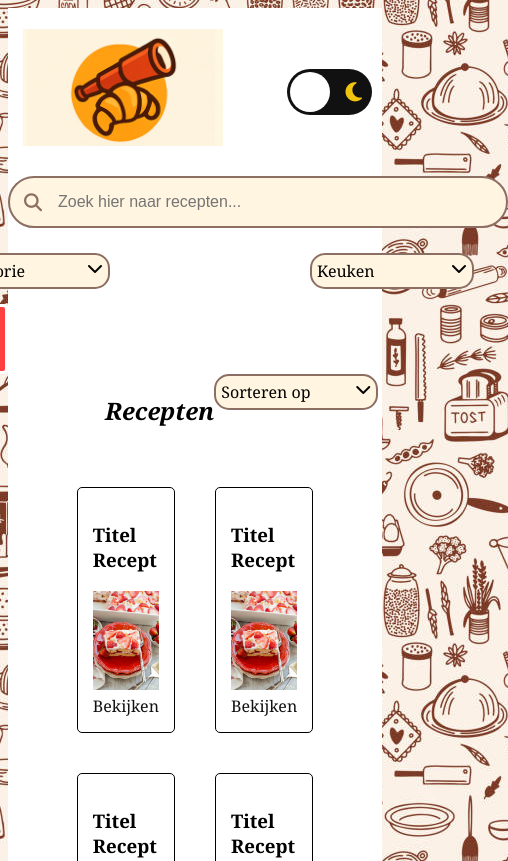
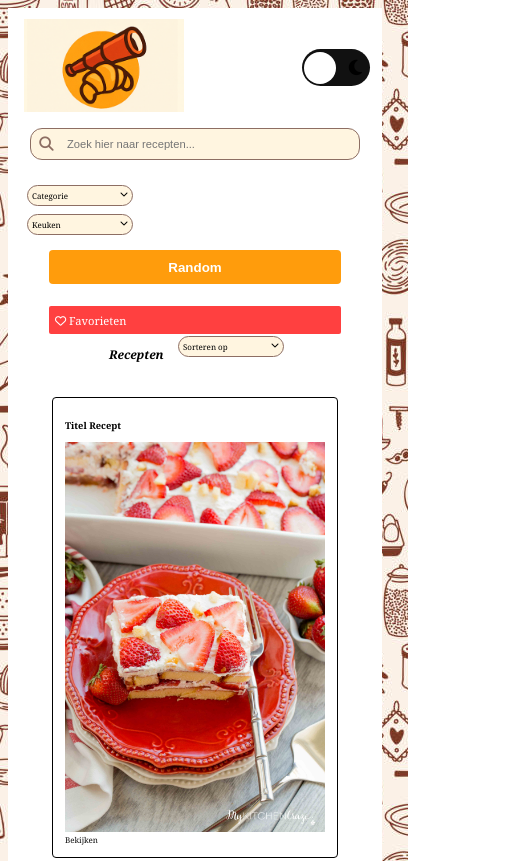
Before and after one commit to digayk/Project-WA, a website built with Vite: page Web App/index.html in a window 390 px wide. Shown: the top 861 px of the page, 508 px wide, since content can reach past the window. Built offline with nearby package versions, Linux system fonts and the light colour scheme; no server answers.

Commit message:
Last commit

```diff
--- a/Web App/css/darkmode.css
+++ b/Web App/css/darkmode.css
@@ -1,8 +1,9 @@
+/* Dark mode toggle styles */
 #dark__mode {
     box-sizing: border-box;
     display: flex;
     justify-content: flex-end;
-    margin: 10px;
+    margin: 1rem;
     align-items: center;
 }
 
@@ -10,13 +11,14 @@
     opacity: 0;
     position: absolute;
 }
+
 .checkbox__label {
-    background-color: #111;
-    width: 65px;
-    height: 26px;
-    border-radius: 30px;
+    background-color: var(--dark-bg);
+    width: 6.5rem;
+    height: 2.6rem;
+    border-radius: 3rem;
     position: relative;
-    padding: 10px;
+    padding: 1rem;
     cursor: pointer;
     display: flex;
     justify-content: space-between;
@@ -28,51 +30,57 @@
 }
 
 .fa-moon, .fa-sun {
-    font-size: 22px;
-}
-
-
-.fa-moon {
-    color: #f1c40f;
-}
-.fa-sun {
-    color: #f39c12;
+    font-size: 2.2rem;
 }
 
 .checkbox__label .ball {
-    background-color: #fff;
-    width: 40px;
-    height: 40px;
+    background-color: var(--text-light);
+    width: 4rem;
+    height: 4rem;
     position: absolute;
-    left: 3px;
-    top: 3px;
+    left: 0.3rem;
+    top: 0.3rem;
     border-radius: 50%;
     transition: transform 0.2s linear;
 }
 
 .checkbox:checked + .checkbox__label .ball {
-    transform: translateX(38px);
-
+    transform: translateX(3.8rem);
 }
 
-body.dark, body.dark #page__wrapper, body.dark .view, body.dark dialog, body.dark #favorieten__added, body.dark #favorieten__button, body.dark #search__section, body.dark #search__section i, body.dark #search__input::placeholder, body.dark #search__input, body.dark .dropdown__menu, body.dark .dropdown__menu a, body.dark .dropdown__menu a, body.dark .dropdown__dropper, body.dark .dropdown__content, body.dark .dropdown__content a, body.dark #submitting__section #buttons button, body.dark #favorieten__button a:hover, body.dark .view__fav, body.dark .btn__group button {
-    background-color: #111;
-    color: #fff;
-}
-body.dark {
+/* Dark theme styles */
+
+html.dark {
     background-image: none;
+    background-color: var(--dark-bg);
 }
 
-body.dark #search__section, body.dark .dropdown__dropper, body.dark .dropdown__content, body.dark #submitting__section #buttons button {
-    border: 2px solid #fff;
+body.dark, body.dark #page__wrapper, body.dark .view, body.dark dialog,
+body.dark #favorieten__added, body.dark #favorieten__button,
+body.dark #search__section, body.dark #search__section i,
+body.dark #search__input::placeholder, body.dark #search__input,
+body.dark .dropdown__menu, body.dark .dropdown__menu a,
+body.dark .dropdown__dropper, body.dark .dropdown__content,
+body.dark .dropdown__content a, body.dark #submitting__section #buttons button,
+body.dark #favorieten__button a:hover, body.dark .view__fav,
+body.dark .btn__group button {
+    background-color: var(--dark-bg);
+    color: var(--text-light);
 }
+
+body.dark #search__section, body.dark .dropdown__dropper,
+body.dark .dropdown__content, body.dark #submitting__section #buttons button {
+    border: 0.2rem solid var(--text-light);
+}
+
 body.dark .dropdown__content a {
-    border: 1px solid #fff;
+    border: 0.1rem solid var(--text-light);
 }
 
 body.dark .dropdown__content a:hover {
     background-color: #1a1a1a;
 }
+
 body.dark #favorieten__button:hover {
-    border: 2px solid #fff;
+    border: 0.2rem solid var(--text-light);
 }
--- a/Web App/css/dropdown.css
+++ b/Web App/css/dropdown.css
@@ -1,36 +1,60 @@
+/* Dropdown component styles */
 .dropdown__dropper {
     cursor: pointer;
-    width: 150px;
-    background-color: #FFF5E0;
-    border-radius: 15px;
-    padding: 5px;
+    width: 15rem;
+    background-color: var(--light-bg);
+    border-radius: 1.5rem;
+    padding: 0.5rem;
 }
+
 .dropdown__dropper i {
     float: right;
 }
-.dropdown__menu a{
+
+.dropdown__menu a {
     display: block;
     color: black;
-    border: 2px solid #8D6E63;
-    padding: 5px;
+    border: 0.1rem solid var(--border-color);
+    padding: 0.5rem;
 }
+
 .dropdown__content {
     position: absolute;
     display: none;
-    width: 161px;
-    border-radius: 0px 0px 15px 15px;
+    width: 16.1rem;
+    border-radius: 0 0 1.5rem 1.5rem;
     overflow: hidden;
-    background-color: #FFF5E0;
-    box-shadow: 0px 4px 8px #111;
+    background-color: var(--light-bg);
+    box-shadow: 0 0.4rem 0.8rem var(--dark-bg);
 }
+
 .dropdown__content a {
     border-top: none;
 }
+
 .dropdown__menu:hover .dropdown__content {
     display: block;
+}
 
-}
 .dropdown__content a:hover {
     background-color: #FFF9EC;
     font-weight: bold;
 }
+
+/* Responsive */
+
+@media (max-width: 700px) {
+    .dropdown__dropper {
+      width: 12rem;
+    }
+    .dropdown__content {
+      width: 12rem;
+    }
+  }
+
+  @media (max-width: 400px) {
+    #filter__section {
+      flex-direction: column;
+      gap: 1rem !important;
+    }
+  }
--- a/Web App/css/favorites.css
+++ b/Web App/css/favorites.css
@@ -1,26 +1,70 @@
+/* Favorites button styles */
 #favorieten__button {
-    background-color: #FF4040;
-    border-radius: 5px;
-    border: 3px solid #fff;
+    background-color: var(--primary-color);
+    border-radius: 0.5rem;
+    border: 0.3rem solid var(--text-light);
     transition: 0.4s;
 }
 
 #favorieten__button:hover {
-    background-color: #fff;
-    border: 3px solid #FF4040;
-    font-size: 16px;
+    background-color: var(--text-light);
+    border: 0.3rem solid var(--primary-color);
+    font-size: 1rem;
     font-weight: bold;
 }
 
 #favorieten__button a {
     display: block;
-    color: #fff;
-    padding: 10px;
+    color: var(--text-light);
+    padding: 1rem;
 }
 
 #favorieten__button a:hover {
-    color: #FF4040;
+    color: var(--primary-color);
 }
+
 #favorieten__adder {
     display: flex;
 }
+
+/* Responsive */
+
+@media (max-width: 70rem) {
+    #favorieten__button {
+        margin: 0 auto;
+        width: 90%;
+    }
+
+    #favorieten__button a {
+        padding: 0.8rem;
+        font-size: 1.4rem;
+    }
+}
+
+/* Mobile (400px) */
+@media (max-width: 40rem) {
+    #favorieten__button {
+        width: 80%;
+        order: 1;
+        margin-top: 1rem;
+    }
+
+    #favorieten__button a {
+        justify-content: center;
+    }
+
+    /* Favorieten dialog aanpassingen */
+    #favorieten__dialog {
+        width: 95vw;
+        max-height: 80vh;
+    }
+
+    .favoriet__item {
+        flex-direction: column;
+    }
+
+    .btn__group {
+        flex-direction: row;
+        justify-content: center;
+    }
+}
--- a/Web App/css/general.css
+++ b/Web App/css/general.css
@@ -1,13 +1,33 @@
+/* VARIABLES */
+:root {
+    --primary-color: #FF4040;
+    --secondary-color: #ff9c0c;
+    --light-bg: #FFF5E0;
+    --dark-bg: #111;
+    --text-light: #fff;
+    --text-dark: #333;
+    --border-color: #8D6E63;
+  }
+
+
+
+
 /* BODY */
 
-body {
+/* Set background image and font styles for the entire page */
+html {
     background-image: url(../img/istockphoto-1307964333-612x612.jpg);
     font-family: Cambria, Cochin, Georgia, Times, 'Times New Roman', serif;
+    font-size: 70%;
 }
+
+/* Remove underline from all links */
 a {
     text-decoration: none;
 }
+
 /* HEADER */
+/* Flex layout for header with space between elements */
 header {
     display: flex;
     justify-content: space-between;
@@ -16,23 +36,28 @@ header {
 
 /* MAIN */
 
+/* Style for h1 elements with fixed width and margin */
 h1 {
-    width: 200px;
+    width: 20rem;
     display: flex;
-    margin-left: 15px;
+    margin-left: 1.5rem;
 }
+
+/* Italic style for h2 with specific margin */
 h2 {
     font-style: italic;
     margin-left: 97px;
 }
+
 /* SECTIONS */
 
+/* Center the search section */
 #search__section {
     display: flex;
     justify-content: center;
 }
 
-
+/* Style for filter section with padding, margin and gap between elements */
 #filter__section {
     display: flex;
     justify-content: center;
@@ -42,7 +67,7 @@ h2 {
     gap: 200px;
 }
 
-
+/* Style for buttons in submitting section - aligned to right with gap */
 #submitting__section #buttons {
     display: flex;
     justify-content: flex-end;
@@ -50,6 +75,7 @@ h2 {
     margin-right: 400px;
 }
 
+/* Style for recepten section with space between elements and right margin */
 #recepten__section {
     display: flex;
     justify-content: space-between;
@@ -59,6 +85,21 @@ h2 {
 
 /* IMAGES */
 
+/* Ensure images don't exceed their container width */
 img {
     max-width: 100%;
 }
+
+
+  /* Responsive */
+  @media (max-width: 700px) {
+    html {
+      font-size: 56.25%;
+    }
+  }
+
+  @media (max-width: 400px) {
+    html {
+      font-size: 50%;
+    }
+  }
--- a/Web App/css/grid.css
+++ b/Web App/css/grid.css
@@ -1,24 +1,44 @@
+/* Recipe grid layout */
 #grid__section {
     display: flex;
     flex-wrap: wrap;
     justify-content: center;
-    gap: 40px;
-    padding: 20px;
-    margin: 20px;
+    gap: 4rem;
+    padding: 2rem;
+    margin: 2rem;
 }
 
 .recept {
     flex: 0 0 27%;
-    border: 1px solid;
-    border-radius: 5px;
-    padding: 15px;
+    border: 0.1rem solid;
+    border-radius: 0.5rem;
+    padding: 1.5rem;
     box-sizing: border-box;
 }
+
 .recept a, .view__fav {
-    color: #111;
+    color: var(--dark-bg);
 }
+
 .recept a:hover, .view__fav:hover {
     text-decoration: underline;
     font-style: italic;
-    font-size: 18px;
+    font-size: 1.8rem;
 }
+
+/* responsive */
+@media (max-width: 700px) {
+    #grid__section {
+      gap: 2rem;
+      padding: 1rem;
+    }
+    .recept {
+      flex: 0 0 40%;
+    }
+  }
+
+  @media (max-width: 400px) {
+    .recept {
+      flex: 0 0 90%;
+    }
+  }
--- a/Web App/css/modal.css
+++ b/Web App/css/modal.css
@@ -1,31 +1,34 @@
+/* Modal dialog styles */
 dialog {
-    width: 500px;
-    height: 600px;
-    border-radius: 10px;
+    width: 50rem;
+    height: 60rem;
+    border-radius: 1rem;
 }
 
 dialog img {
-    width: 400px;
-    height: 300px;
-    border-radius: 5px;
+    width: 40rem;
+    height: 30rem;
+    border-radius: 0.5rem;
 }
+
 dialog h3 {
     display: flex;
     justify-content: space-between;
-    font-size: 22px;
+    font-size: 2.2rem;
 }
 
 #favorieten__added {
     background: none;
     border: none;
-    font-size: 16px;
+    font-size: 1.6rem;
     cursor: pointer;
+}
 
-}
 #favorieten__adder:hover i {
     color: red;
     transition: 0.5s;
 }
+
 .close {
     cursor: pointer;
 }
@@ -36,9 +39,36 @@ dialog h3 {
 }
 
 .btn__group button {
-    padding: 5px;
-    width: 30px;
+    padding: 0.5rem;
+    width: 3rem;
     border: none;
     cursor: pointer;
-    background-color: #fff;
+    background-color: var(--text-light);
 }
+
+/* Responsive */
+
+@media (max-width: 700px) {
+    dialog {
+      width: 90vw;
+      height: auto;
+      padding: 2rem;
+    }
+    dialog img {
+      width: 100%;
+      height: auto;
+    }
+  }
+  @media (max-width: 400px) {
+    dialog {
+        width: 95vw;
+        padding: 1rem;
+        border-radius: 0.5rem;
+    }
+    dialog h3 {
+        font-size: 1.8rem;
+    }
+    #favorieten__added {
+        font-size: 1.4rem;
+    }
+}
--- a/Web App/css/searchbar.css
+++ b/Web App/css/searchbar.css
@@ -1,26 +1,47 @@
+/* Search bar styles */
 #search__section {
-    width: 500px;
+    width: 50rem;
     display: flex;
     align-items: center;
-    padding: 14px;
-    border-radius: 28px;
-    background-color: #FFF5E0;
-    border: 2px solid #8D6E63;
+    padding: 1.4rem;
+    border-radius: 2.8rem;
+    background-color: var(--light-bg);
+    border: 0.2rem solid var(--border-color);
     box-sizing: border-box;
     margin: auto;
 }
+
 #search__section i {
-    color: #8D6E63;
-    font-size: 18px;
+    color: var(--border-color);
+    font-size: 1.8rem;
     cursor: pointer;
 }
 
 #search__input {
-    font-size: 16px;
-    color: #333333;
-    margin-left: 14px;
+    font-size: 1.6rem;
+    color: var(--text-dark);
+    margin-left: 1.4rem;
     outline: none;
     border: none;
     background: transparent;
     flex: auto;
 }
+
+/* Responsive */
+
+
+@media (max-width: 700px) {
+    #search__section {
+      width: 90%;
+      padding: 1rem;
+    }
+  }
+
+  @media (max-width: 400px) {
+    #search__section {
+      border-radius: 1.5rem;
+    }
+    #search__input {
+      font-size: 1.4rem;
+    }
+  }
--- a/Web App/css/searchbutton.css
+++ b/Web App/css/searchbutton.css
@@ -1,18 +1,41 @@
+/* Search button styles */
 #submitting__section #buttons button {
-    border-radius: 5px;
-    padding: 10px;
-    width: 100px;
-    background-color: #ff9c0c;
+    border-radius: 0.5rem;
+    padding: 1rem;
+    width: 10rem;
+    background-color: var(--secondary-color);
     border: none;
-    color: #fff;
+    color: var(--text-light);
     font-weight: bold;
     cursor: pointer;
     transition: 0.4s;
 }
 
 #submitting__section #buttons button:hover {
-    background-color: #fff;
-    color: #ff9c0c;
-    border: 3px solid #ff9c0c;
-    font-size: 16px;
+    background-color: var(--text-light);
+    color: var(--secondary-color);
+    border: 0.3rem solid var(--secondary-color);
+    font-size: 1.6rem;
 }
+
+/* Responsive */
+
+@media (max-width: 70rem) { /* 700px */
+    #submitting__section #buttons {
+        justify-content: center;
+        margin-right: 0;
+        gap: 3rem;
+    }
+}
+@media (max-width: 40rem) { /* 400px */
+    #submitting__section #buttons {
+        flex-direction: column;
+        align-items: center;
+        gap: 1.5rem;
+    }
+
+    #submitting__section #buttons button {
+        width: 80%;
+        padding: 1.2rem;
+    }
+}
--- a/Web App/css/wrapper.css
+++ b/Web App/css/wrapper.css
@@ -1,6 +1,22 @@
 #page__wrapper {
-    max-width: 1096px;
-    background-color: #fff;
+    max-width: 109.6rem;
+    background-color: var(--text-light);
     margin-left: auto;
     margin-right: auto;
 }
+
+/* Responsive */
+
+@media (max-width: 700px) {
+    #page__wrapper {
+      padding: 0 1rem;
+    }
+  }
+  @media (max-width: 400px) {
+    #page__wrapper {
+        padding: 0 0.5rem;
+    }
+    body.dark #page__wrapper {
+        background-color: transparent;
+    }
+}
```
Also changed, not shown: Web App/index.html (+2 -1 lines), Web App/README.md.
